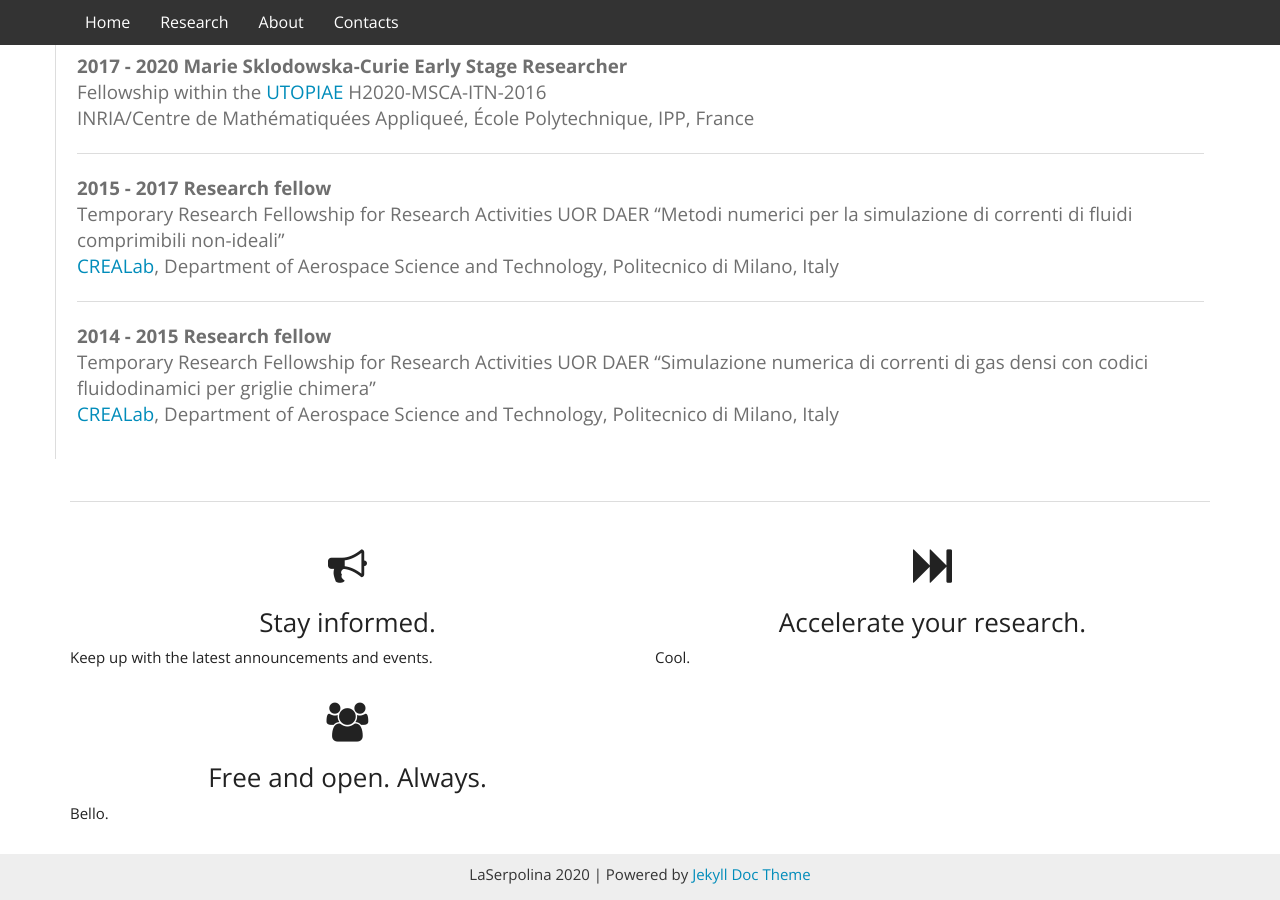
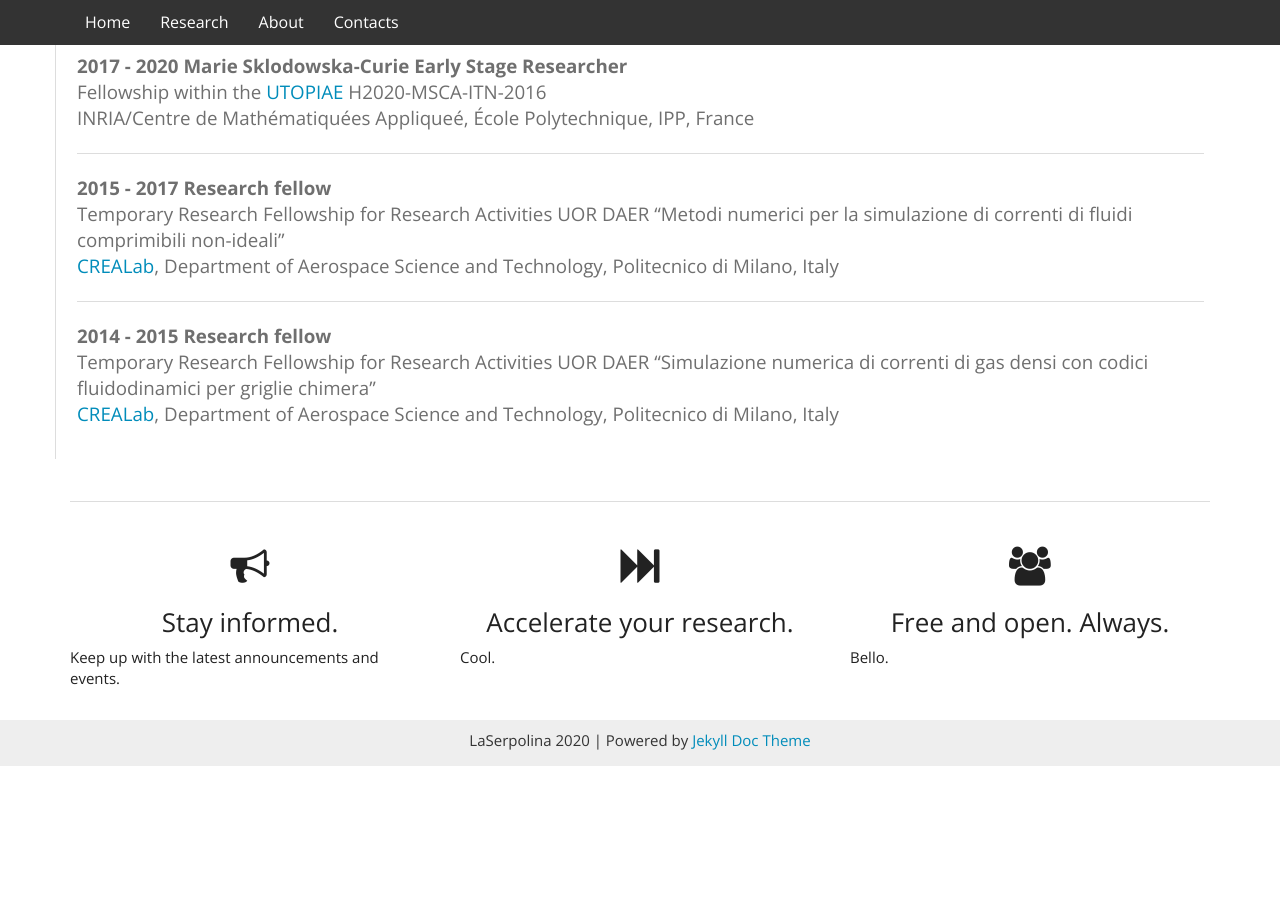
Before and after one commit to LaSerpe/LaSerpe.github.io, a Jekyll site: the page built from index.html, in a window 1280 px wide and 900 px high, scrolled down 2131 px. Built offline with Jekyll 4.4.1, drawn with Linux system fonts in a browser that asks for light colours; nearby versions of some CDN libraries; library files that are not in the unit come from our copies; after the commit the page ends 2897 px from its top, so only the background shows below that.

Commit message:
update research interest and commitment

```diff
--- a/index.html
+++ b/index.html
@@ -146,17 +146,17 @@
     <hr>
 
     <div class="row">
-        <div class="col-sm-6">
+        <div class="col-sm-4">
             <h1 class="text-center"><i class="fa fa-bullhorn" aria-hidden="true"></i></h1>
             <h3 class="text-center">Stay informed.</h3>
             <p> Keep up with the latest announcements and events.</p>
         </div>
-        <div class="col-sm-6">
+        <div class="col-sm-4">
             <h1 class="text-center"><i class="fa fa-fast-forward" aria-hidden="true"></i></h1>
             <h3 class="text-center">Accelerate your research.</h3>
             <p> Cool.</p>
          </div>
-        <div class="col-sm-6">
+        <div class="col-sm-4">
           <h1 class="text-center"><i class="fa fa-users" aria-hidden="true"></i></h1>
           <h3 class="text-center">Free and open. Always.</h3>
           <p> Bello. </p>
```
